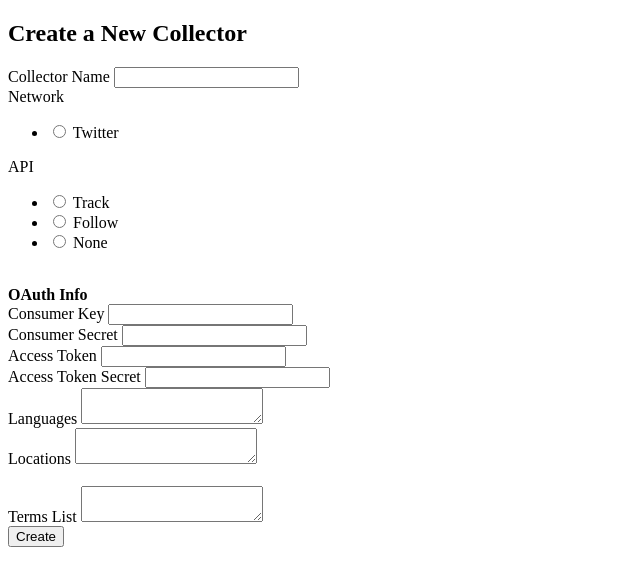
After one commit to bitslabsyr/stack, a Flask app: template app/templates/new_collector.html in a window 1280 px wide. The commit adds this page. Shown: the top 586 px of the page, without its empty margins (0-640 px from the left). Run offline with Flask 2, Linux system fonts and the light colour scheme; the template is opened without the code that fills it: values that come from a table or form of the project are taken from there, others are empty; parts of the project's set-up code (start-up, migrations or seed data) failed here and were passed over; some libraries are stand-ins or nearby versions.

Commit message:
Collector control pages.

```diff
--- a/app/forms.py
+++ b/app/forms.py
@@ -1,6 +1,6 @@
 from flask.ext.wtf import Form
-from wtforms import TextField, PasswordField
-from wtforms.validators import Required, EqualTo
+from wtforms import TextField, PasswordField, TextAreaField, RadioField
+from wtforms.validators import Required, EqualTo, Optional
 
 class LoginForm(Form):
     """
@@ -20,3 +20,37 @@ class CreateForm(Form):
         EqualTo('password', message='Passwords must match.')
     ])
     description = TextField('Account Description', [Required()])
+
+class NewCollectorForm(Form):
+    """
+    Collector creation form
+    """
+    # Main info
+    collector_name = TextField('Collector Name', [Required()])
+    network = RadioField('Network',
+        [Required()],
+        choices=[('twitter', 'Twitter')]
+    )
+    api = RadioField('API',
+        [Required()],
+        choices=[('track', 'Track'), ('follow', 'Follow'), ('none', 'None')]
+    )
+
+    # OAuth Info
+    consumer_key = TextField('Consumer Key', [Required()])
+    consumer_secret = TextField('Consumer Secret', [Required()])
+    access_token = TextField('Access Token', [Required()])
+    access_token_secret = TextField('Access Token Secret', [Required()])
+
+    # Languages & Location
+    languages = TextAreaField('Languages', [Optional()])
+    locations = TextAreaField('Locations', [Optional()])
+
+    # Terms
+    terms = TextAreaField('Terms List', [Optional()])
+
+class CollectorControlForm(Form):
+    """
+    A base class for collector start/stop/restart buttons
+    """
+    pass
--- a/app/templates/_macros.html
+++ b/app/templates/_macros.html
@@ -1,5 +1,6 @@
 {% macro render_field(field) %}
   <div class="form_field">
+  {{ field.label(class="label") }}
   {% if field.errors %}
     <ul class=errors>
     {% for error in field.errors %}
--- a/app/templates/base.html
+++ b/app/templates/base.html
@@ -20,7 +20,13 @@
     {% endblock %}
   </head>
   <body>
-    <header>{% block header %}{% endblock %}</header>
+    <header>
+      {% if g.project %}
+        <p><strong>{{ g.project['project_name'] }}</strong> - <a href="{{url_for('home', project_name=g.project['project_name'])}}">Home</a></p>
+        <p><a href="{{url_for('logout')}}">Logout</a></p>
+        <hr />
+      {% endif %}
+    </header>
 
     <div id="messages-wrap">
       <div id="messages">
--- a/app/templates/login.html
+++ b/app/templates/login.html
@@ -4,8 +4,8 @@
   {% from "_macros.html" import render_field %}
   <form method="POST" action="/login" class="form">
     {{ form.csrf_token }}
-    Project: {{ render_field(form.project_name) }}
-    Password: {{ render_field(form.password) }}
+    {{ render_field(form.project_name) }}
+    {{ render_field(form.password) }}
     <input type="submit" value="Login">
   </form>
 {% endblock %}
--- /dev/null
+++ b/app/templates/new_collector.html
@@ -0,0 +1,25 @@
+{% extends "base.html" %}
+{% block content %}
+  <h2>Create a New Collector</h2>
+  {% from "_macros.html" import render_field %}
+  <form method="POST" action="/new_collector" class="form">
+    {{ form.csrf_token }}
+    {{ render_field(form.collector_name) }}
+    {{ render_field(form.network) }}
+    {{ render_field(form.api) }}
+
+    <br />
+    <strong>OAuth Info</strong><br />
+    {{ render_field(form.consumer_key) }}
+    {{ render_field(form.consumer_secret) }}
+    {{ render_field(form.access_token) }}
+    {{ render_field(form.access_token_secret) }}
+
+    {{ render_field(form.languages) }}
+    {{ render_field(form.locations) }}
+
+    <br />
+    {{ render_field(form.terms) }}
+    <input type="submit" value="Create">
+  </form>
+{% endblock %}
```
Also changed, not shown: app/templates/collector.html (added, +11 -0 lines), app/templates/create.html (+4 -4 lines), app/templates/home.html (+8 -4 lines), app/views.py (+80 -4 lines).
